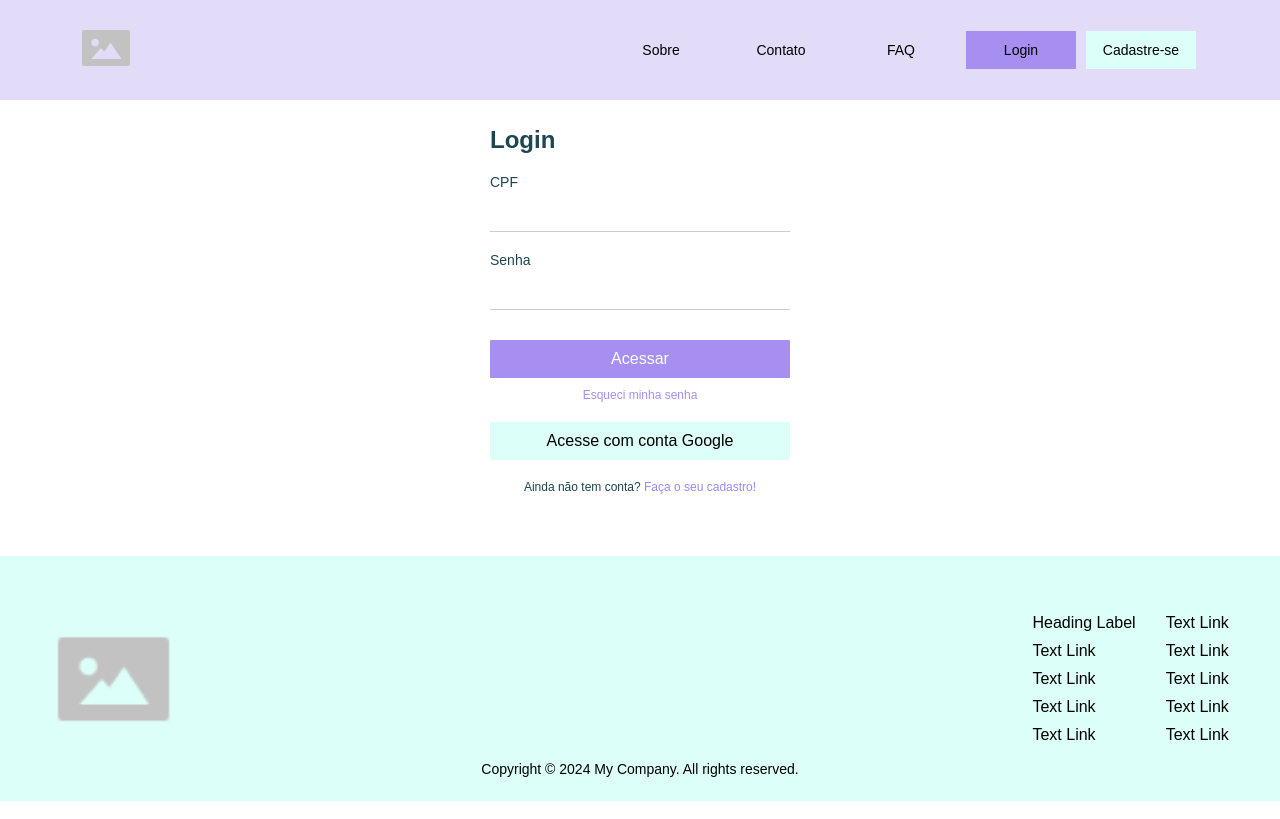
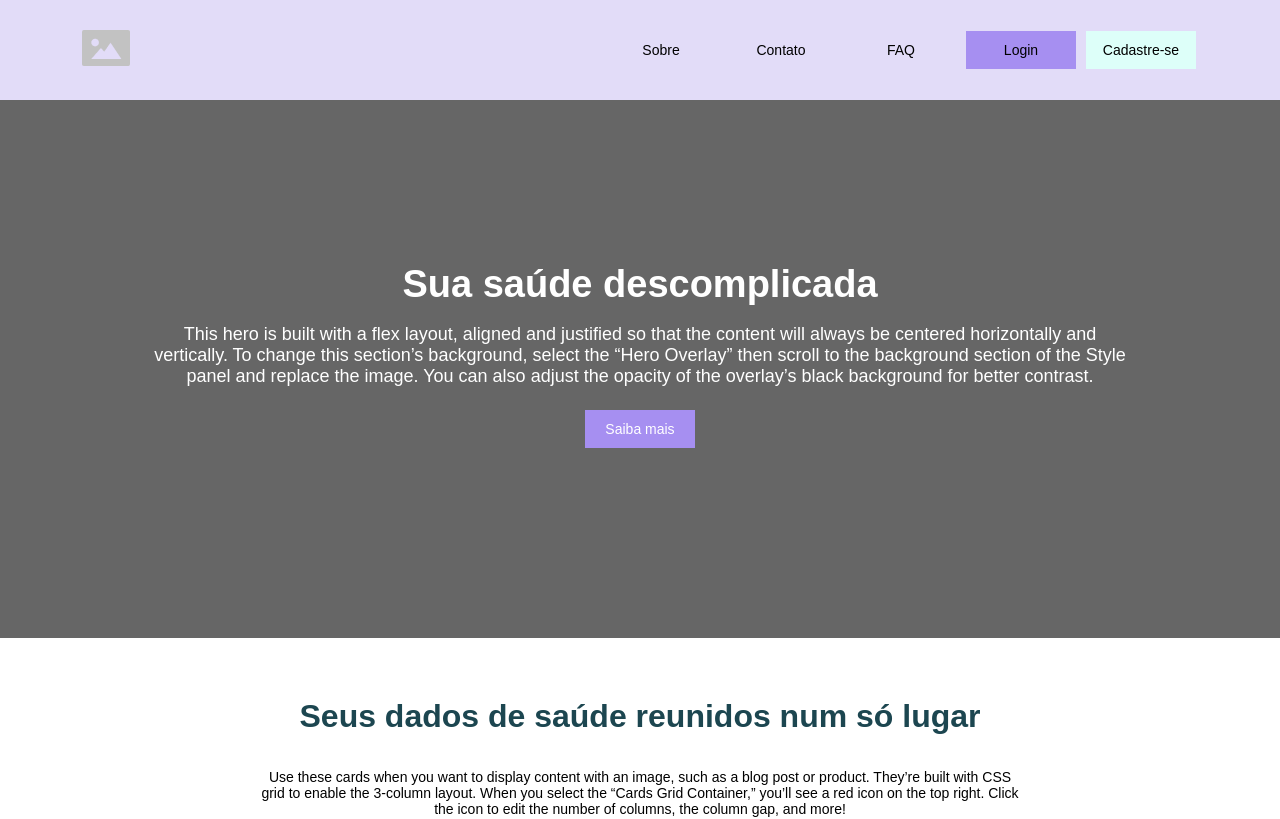
Before and after one commit to Recr/maisPraTi-project, a React (Vite) app in the folder Health_Card/: page / in a window 1280 px wide. Shown: the top 819 px of the page. Built offline with nearby package versions, Linux system fonts and the light colour scheme.

Commit message:
LOGIN--Ayumi

```diff
--- a/Health_Card/src/App.jsx
+++ b/Health_Card/src/App.jsx
@@ -9,7 +9,6 @@ import LoginPage from "./pages/LoginPage";
 function App() {
   return (
     <div>
-      <LoginPage />
       <Header></Header>
       <div className="content">
         <div className="div--banner">
```
